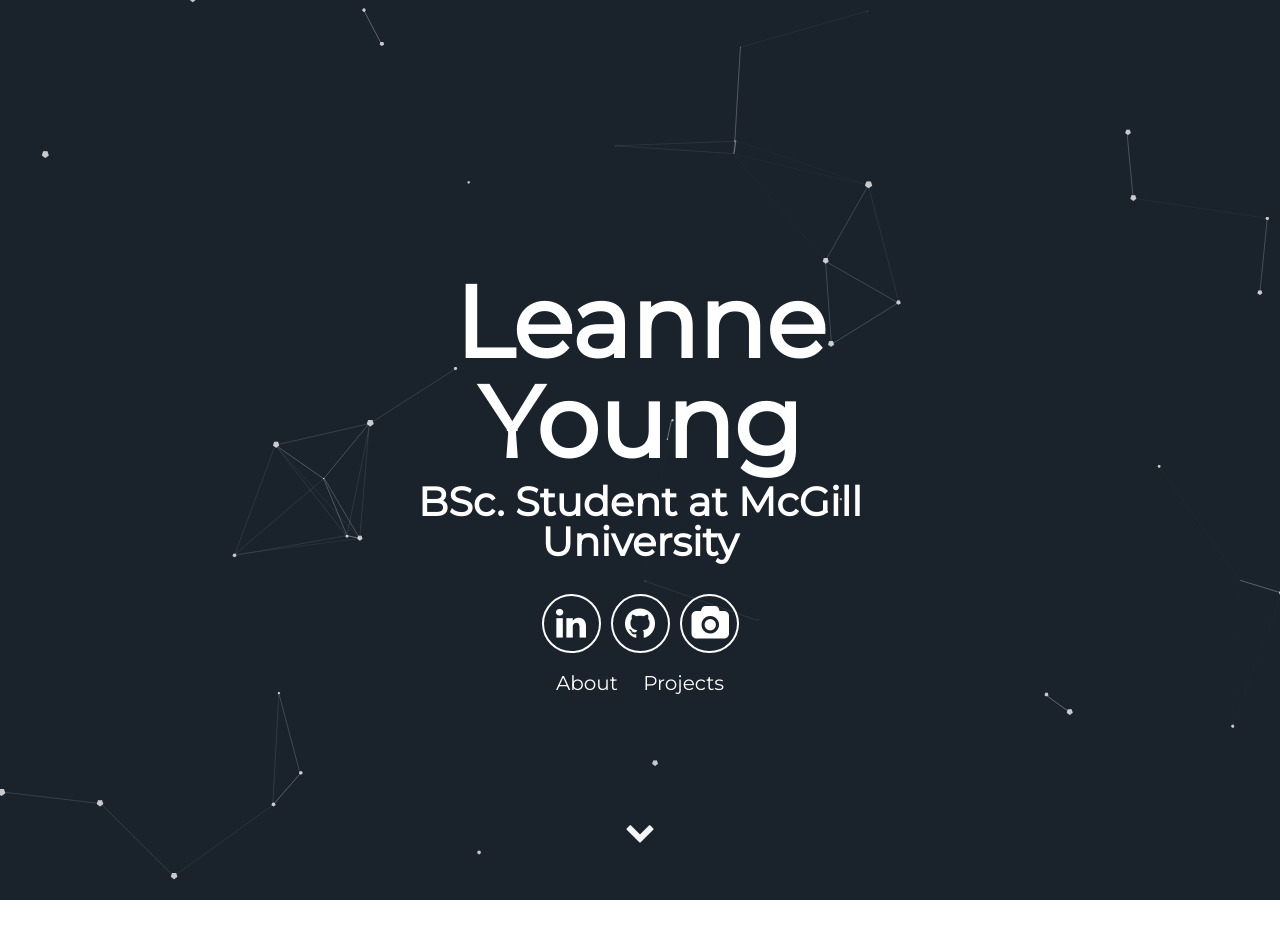
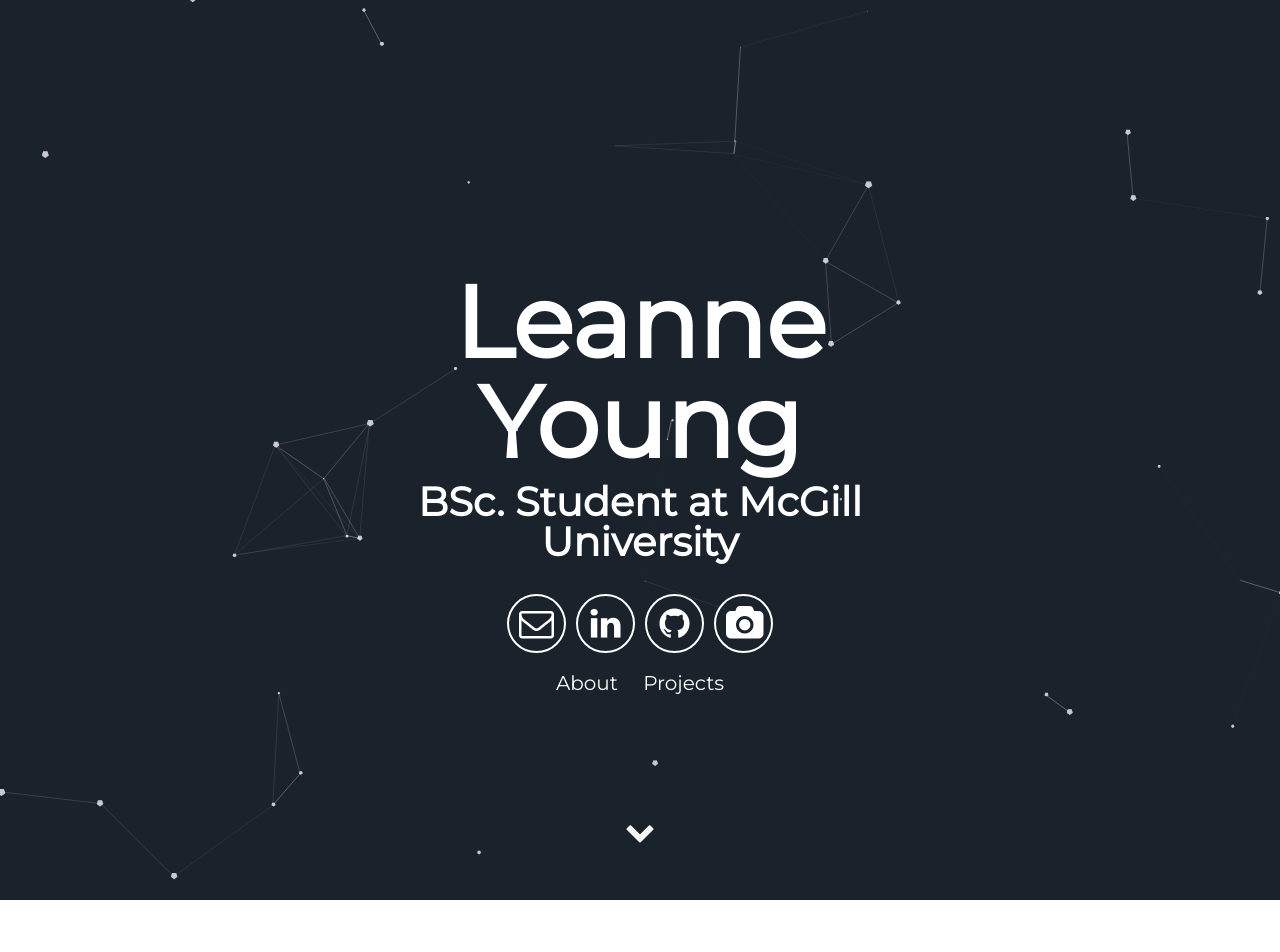
Before and after one commit to leanne-young/leanne-young.github.io, a Jekyll site: the page built from index.md, in a window 1280 px wide. Shown: the top 952 px of the page. Built offline with Jekyll 4.4.1, drawn with Linux system fonts in a browser that asks for light colours; our own code applies the rules of GitHub Pages for plain Markdown files.

Commit message:
Update header.html

```diff
--- a/_includes/header.html
+++ b/_includes/header.html
@@ -5,7 +5,7 @@
         <span class="site-description">{{site.user_title}}</span>
       </h1>
       <div class="header-icons">
-        <a aria-label="Send email" href="mailto:leanneyoung.official@gmail.com><i class="icon fa fa-envelope"></i></a>
+        <a aria-label="Send email" href="mailto:leanneyoung.official@gmail.com"><i class="icon fa fa-envelope-o"></i></a>
         <a aria-label="My LinkedIn" target="_blank" href="https://www.linkedin.com/in/leanneyoung"><i class="icon fa fa-linkedin" aria-hidden="true"></i></a>
         <a aria-label="My Github" target="_blank" href="https://github.com/leanne-young"><i class="icon fa fa-github" aria-hidden="true"></i></a>
         <a aria-label="My Photography Site" target="_blank" href="https://gnuoyennael.wixsite.com/lyphotography"><i class="icon fa fa-camera" aria-hidden="true"></i></a>
```
